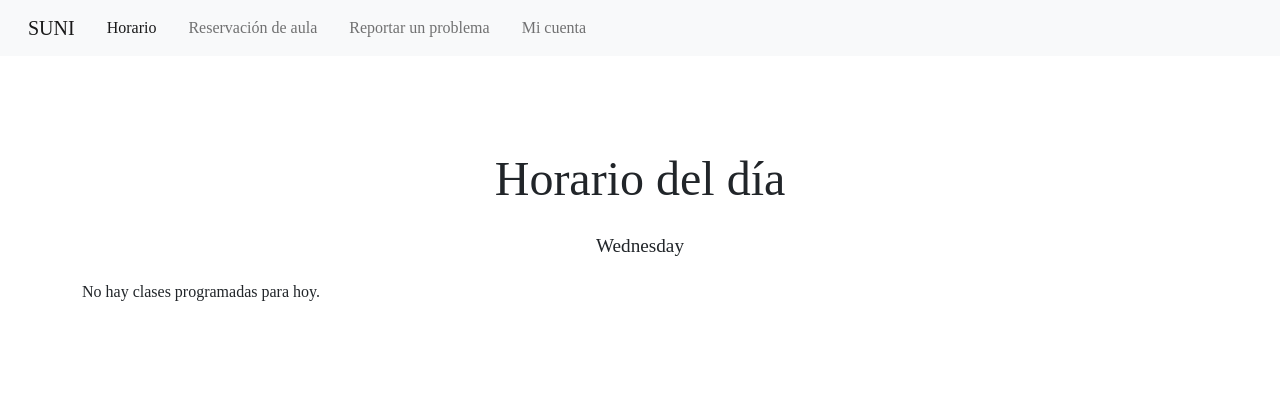
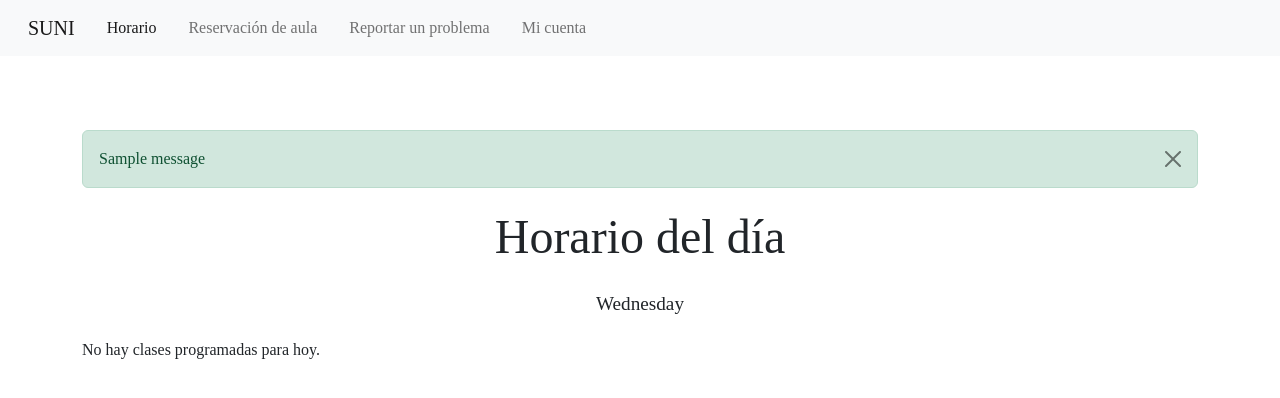
Before and after one commit to Sifnts/suni-0.4, a Flask app: page /index in a window 1280 px wide. Shown: the top 398 px of the page. Run offline with Flask 3, Linux system fonts and the light colour scheme; a user stored in the database is signed in; data comes from the database, SQL or seed files in the repository; both versions use the stored data as it was after the commit; one stand-in notice (Sample message) is shown; parts of the project's set-up code (start-up, migrations or seed data) failed here and were passed over.

Commit message:
Flash feature

```diff
--- a/app.py
+++ b/app.py
@@ -1,4 +1,5 @@
 from flask import Flask, render_template, request, redirect, url_for, session
+from flask import flash  # Import flash at the top of your app.py
 from werkzeug.security import check_password_hash, generate_password_hash
 import sqlite3
 import locale
@@ -89,6 +90,7 @@ def reports():
                      (classroom_id, session['student_id'], incident_date, description))
         conn.commit()
         conn.close()
+        flash('Tu reporte se ha enviado exitosamente.', 'success')  # Add a flash message here
         return redirect(url_for('index'))  # Or redirect to a 'success' page if you have one
     return render_template('reports.html')
 
@@ -109,6 +111,7 @@ def reservation():
                      (classroom_id, group_id, start_time, end_time, date))
         conn.commit()
         conn.close()
+        flash('Tu reservación se ha enviado exitosamente.', 'success')  # Add a flash message here
         return redirect(url_for('index'))  # Or redirect to a 'success' page if you have one
     # Fetch available classrooms for selection in the form
     conn = get_db_connection()
--- a/templates/index.html
+++ b/templates/index.html
@@ -25,6 +25,16 @@
             </div>
         </nav>
         <div class="container mt-4">
+            {% with messages = get_flashed_messages(with_categories=true) %}
+              {% if messages %}
+                {% for category, message in messages %}
+                  <div class="alert alert-{{ category }} alert-dismissible fade show" role="alert">
+                      {{ message }}
+                      <button type="button" class="btn-close" data-bs-dismiss="alert" aria-label="Close"></button>
+                  </div>
+                {% endfor %}
+              {% endif %}
+            {% endwith %}
             <h1>Horario del día</h1>
             <p class="slogan">{{ today }}</p>
             {% if schedule_items %}
```
Also changed, not shown: university_schedule.db.
